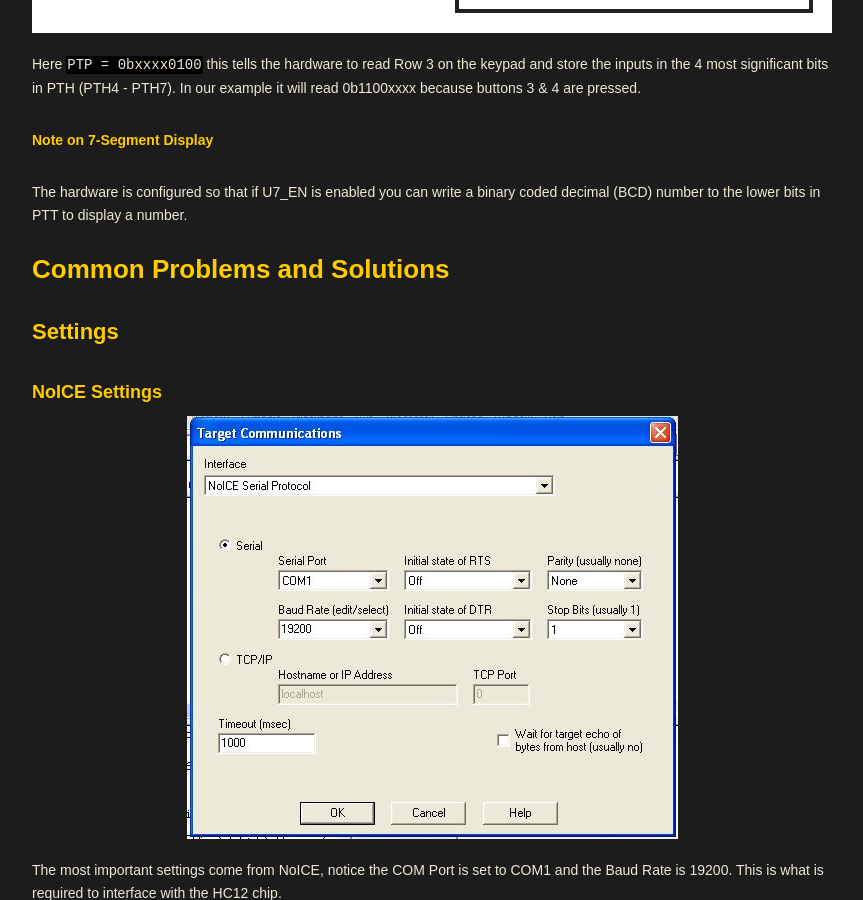
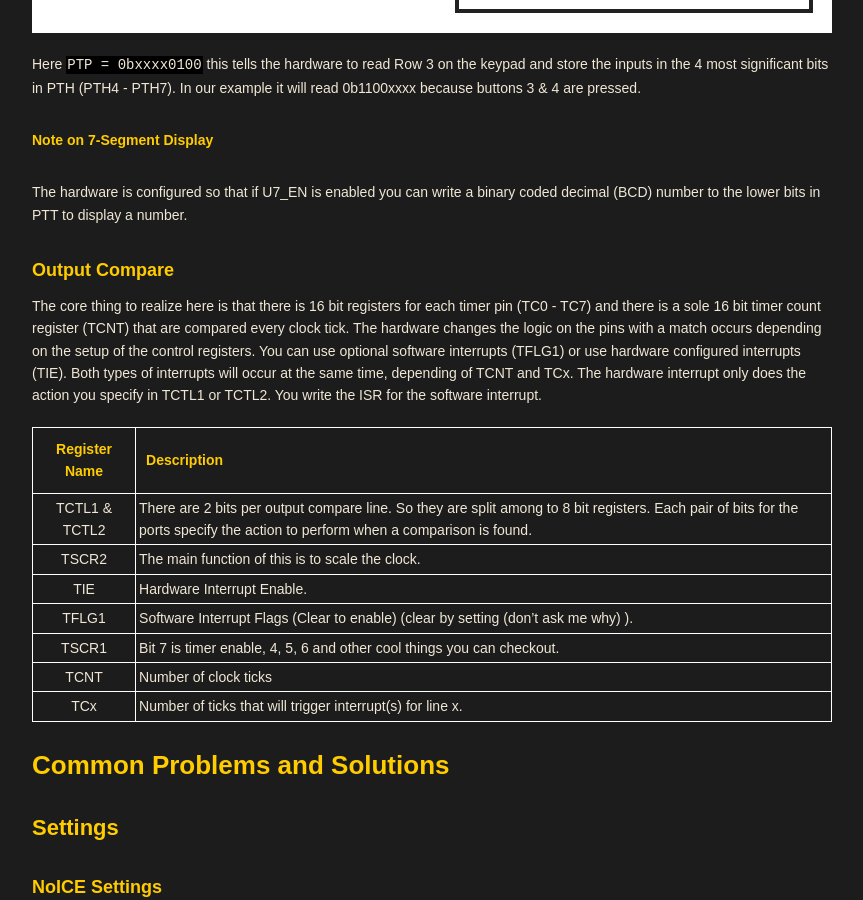
Before and after one commit to DerekStride/DerekStride.github.io, a Jekyll site: the page built from _posts/2015-02-26-SYSC2003.md, in a window 1280 px wide and 900 px high, scrolled down 3682 px. Shown: the whole window, without its empty margins (208-1071 px from the left). Built offline with Jekyll 4.4.1, drawn with Linux system fonts in a browser that asks for light colours.

Commit message:
Added output compare section

```diff
--- a/_posts/2015-02-26-SYSC2003.md
+++ b/_posts/2015-02-26-SYSC2003.md
@@ -127,6 +127,20 @@ Here `PTP = 0bxxxx0100` this tells the hardware to read Row 3 on the keypad and
 
 The hardware is configured so that if U7_EN is enabled you can write a binary coded decimal (BCD) number to the lower bits in PTT to display a number.
 
+##### Output Compare
+
+The core thing to realize here is that there is 16 bit registers for each timer pin (TC0 - TC7) and there is a sole 16 bit timer count register (TCNT) that are compared every clock tick. The hardware changes the logic on the pins with a match occurs depending on the setup of the control registers. You can use optional software interrupts (TFLG1) or use hardware configured interrupts (TIE). Both types of interrupts will occur at the same time, depending of TCNT and TCx. The hardware interrupt only does the action you specify in TCTL1 or TCTL2. You write the ISR for the software interrupt.
+
+Register Name | Description
+:------------:|:-----------------
+TCTL1 & TCTL2 | There are 2 bits per output compare line. So they are split among to 8 bit registers. Each pair of bits for the ports specify the action to perform when a comparison is found.
+TSCR2         | The main function of this is to scale the clock.
+TIE           | Hardware Interrupt Enable.
+TFLG1         | Software Interrupt Flags (Clear to enable) (clear by setting (don't ask me why) ).
+TSCR1         | Bit 7 is timer enable, 4, 5, 6 and other cool things you can checkout.
+TCNT          | Number of clock ticks
+TCx           | Number of ticks that will trigger interrupt(s) for line x.
+
 
 ### Common Problems and Solutions
 
```
Also changed, not shown: _posts/2015-02-26-axiom-board.md (+11 -0 lines), 2 other files.
